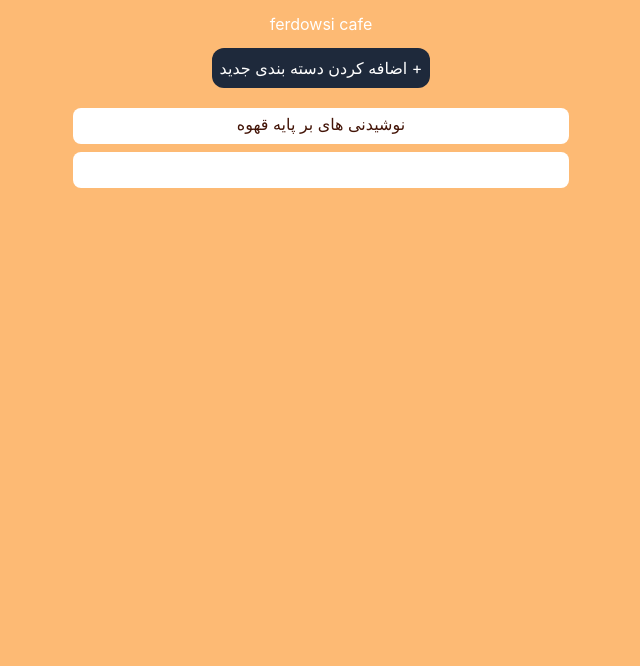
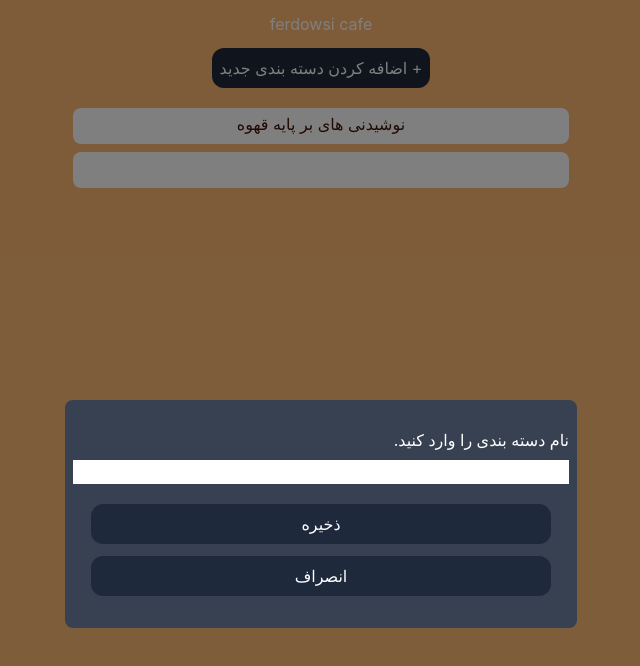
Before and after one commit to aliniazmandian/next.js-practice, a Next.js app: page / in a window 1280 px wide. Both pictures are taken after a click on the element "اضافه کردن دسته بندی جدید +". Shown: the top 666 px of the page, without its empty margins (319-959 px from the left). Built offline with nearby package versions, Linux system fonts and the light colour scheme.

Commit message:
add category dialog ui created

```diff
--- a/pages/index.js
+++ b/pages/index.js
@@ -9,6 +9,7 @@ import {
 } from 'react-accessible-accordion';
 import DeleteSVG from "../components/deleteSVG";
 import EditSVG from "../components/editSVG";
+import axios from "axios";
 
 
 
@@ -17,19 +18,38 @@ export default function Home() {
 
 
 
-  const [data,setData] = useState()
+  const [data,setData] = useState('')
   const [isLoading,setIsloading] = useState(true)
+  const [inputData,SetInputData] = useState('')
+  const [isOpenCategoryDialog,setIsOpenCategoryDialog]= useState(false)
 
+
+  const changeHandler = (e)=>{
+    SetInputData(e.target.value)
+  }
 
   const  addCategoryHandler = ()=>{
 
+    console.log(inputData);
+
+    // axios.post('api/menu').then((res)=>{
+    //     console.log(res);
+    // })
+
   }
+
+ const toggleHandler = ()=>{
+   isOpenCategoryDialog ? setIsOpenCategoryDialog (false) : setIsOpenCategoryDialog (true)
+
+ }
+
+
 
   return (
     <div className=' w-screen h-screen flex flex-col justify-start items-center pt-3 bg-orange-300 text-white'>
       ferdowsi cafe
 
-      <div onClick={()=>addCategoryHandler()}  className=" bg-slate-800 rounded-xl p-2 mb-3 mt-3 " >
+      <div onClick={()=>toggleHandler()}  className=" bg-slate-800 rounded-xl p-2 mb-3 mt-3 " >
       اضافه کردن دسته بندی جدید +
       </div>
 
@@ -76,7 +96,33 @@ export default function Home() {
                     </p>
                 </AccordionItemPanel>
             </AccordionItem>
-        </Accordion>
+      </Accordion>
+
+
+
+<div onClick={()=>toggleHandler()} className={`h-screen w-screen bg-black/50 flex justify-center items-center top-0 left-0
+${isOpenCategoryDialog ? "fixed" : "hidden" } z-10` }>
+<div onClick={(e)=>e.stopPropagation()}  className=" flex flex-col justify-center items-center rounded-lg absolute top-[50%] left[50%] w-[90%]  pt-5 pb-5 max-w-lg bg-gray-700" >
+ <div  className="w-full flex flex-col justify-center items-center h-full" >
+             <div className="w-full flex flex-col justify-center items-end p-2">
+                <label className="" >  .نام دسته بندی را وارد کنید</label>
+                <input onChange={(e)=>changeHandler(e)} className=" w-full mt-2 bg-white text-black "></input>
+             </div>
+
+             <div onClick={()=>addCategoryHandler()} className=" text-center w-[90%] bg-slate-800 rounded-xl p-2  mt-3 " >
+                 ذخیره
+            </div>
+            <div onClick={()=>toggleHandler()} className=" text-center w-[90%] bg-slate-800 rounded-xl p-2 mb-3 mt-3 " >
+                 انصراف
+            </div>
+
+        </div>
+
+ </div>
+   </div>
+
+
+
 
     </div>
   )
```
